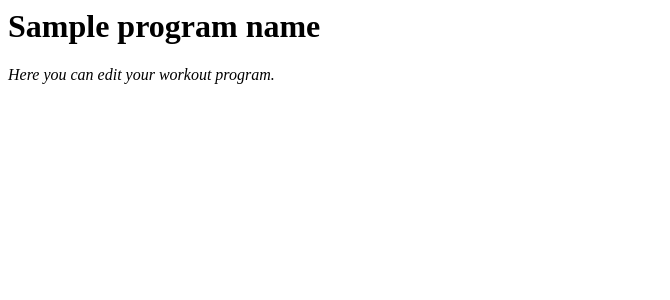
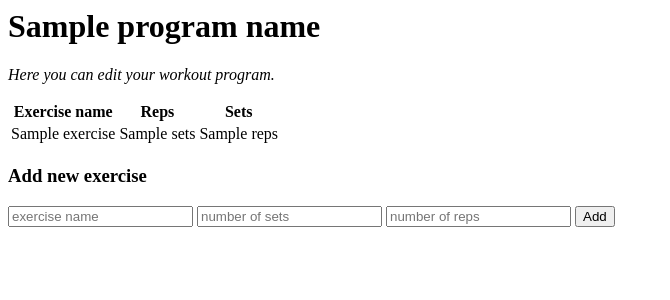
Before and after one commit to hurbios/gym-logger, a Flask app: template templates/edit-program.html in a window 1280 px wide. Shown: the top 300 px of the page, without its empty margins (0-670 px from the left). Run offline with Flask 3, Linux system fonts and the light colour scheme; the template is opened without the code that fills it: most values are stand-ins (such as "Sample title", 1, 10 or a date in 2020).

Commit message:
Refector and add exercise creation

```diff
--- a/app.py
+++ b/app.py
@@ -11,7 +11,7 @@ app.config["SQLALCHEMY_TRACK_MODIFICATIONS"] = False
 db = SQLAlchemy(app)
 app.secret_key = getenv("SECRET_KEY")
 
-
+#### Landing page ####
 @app.route("/")
 def index():
   programs = []
@@ -20,35 +20,38 @@ def index():
     programs = result.fetchall()
   return render_template("index.html", programs = programs)
 
+#### AUTH ####
 @app.route("/login", methods=["POST"])
 def login():
-    username = request.form["username"]
-    password = request.form["password"]
+  username = request.form["username"]
+  password = request.form["password"]
 
-    result = db.session.execute(text('SELECT id,password FROM users WHERE username = :username'), {"username":username})
-    resultArr = result.fetchone()
-    if(resultArr and len(resultArr)>0):
-      user_id = resultArr[0]
-      pwhash = resultArr[1]
-      if (check_password_hash(pwhash=pwhash, password=password)):
-        session["username"] = username
-        session["user_id"] = user_id
-    return redirect("/")
+  result = db.session.execute(text('SELECT id,password FROM users WHERE username = :username'), {"username":username})
+  resultArr = result.fetchone()
+  if(resultArr and len(resultArr)>0):
+    user_id = resultArr[0]
+    pwhash = resultArr[1]
+    if (check_password_hash(pwhash=pwhash, password=password)):
+      session["username"] = username
+      session["user_id"] = user_id
+  return redirect("/")
 
 @app.route("/logout")
 def logout():
-    if("username" in session):
-      del session["username"]
-    return redirect("/")
+  if("username" in session):
+    del session["username"]
+  return redirect("/")
 
+
+#### USER CREATION ####
 @app.route("/create-user")
-def createUser():
+def create_user():
   if("username" in session):
       return redirect("/")
   return render_template("create-user.html")
 
 @app.route("/api/create-user", methods=["POST"])
-def createUserApi():
+def create_user_api():
   if("username" in session):
       return redirect("/")
   username = request.form["username"]
@@ -61,29 +64,46 @@ def createUserApi():
   session["user_id"] = user_id
   return redirect("/")
 
+
+#### PROGRAM ENDPOINTS ####
 @app.route("/create-program")
-def createProgram():
-    if("username" not in session):
-      return redirect("/")
-    print(session)
-    return render_template("create-new-program.html")
+def create_program():
+  if("username" not in session):
+    return redirect("/")
+  print(session)
+  return render_template("create-new-program.html")
 
 @app.route("/api/create-program", methods=["POST"])
-def createProgramApi():
-    if("username" not in session):
-      return redirect("/")
-    name = request.form['programName']
-    result = db.session.execute(text('INSERT INTO programs (name, userId) VALUES (:name, :user) RETURNING id'), {"name":name, "user": session["user_id"]})
-    poll_id = result.fetchone()[0]
-    db.session.commit()
-    return redirect("/edit-program/"+str(poll_id))
+def create_program_api():
+  if("username" not in session):
+    return redirect("/")
+  name = request.form['programName']
+  result = db.session.execute(text('INSERT INTO programs (name, userId) VALUES (:name, :user) RETURNING id'), {"name":name, "user": session["user_id"]})
+  poll_id = result.fetchone()[0]
+  db.session.commit()
+  return redirect("/edit-program/"+str(poll_id))
 
 @app.route("/edit-program/<int:id>")
-def editProgram(id):
-    if("username" not in session):
-      return redirect("/")
-    result = db.session.execute(text('SELECT id, name FROM programs WHERE id = :id AND userId = :user'), {"id":id, "user": session["user_id"]})
-    program = result.fetchone()
-    if(not program or len(program) < 1):
-        return redirect("/")
-    return render_template("edit-program.html", programName = program[1])
+def edit_program(id):
+  if("username" not in session):
+    return redirect("/")
+  result = db.session.execute(text('SELECT id, name FROM programs WHERE id = :id AND userId = :user'), {"id":id, "user": session["user_id"]})
+  program = result.fetchone()
+  result = db.session.execute(text('SELECT id, name, sets, reps FROM exercises WHERE program_id = :id AND user_id = :user'), {"id":id, "user": session["user_id"]})
+  exercises = result.fetchall()
+  if(not program or len(program) < 1):
+    return redirect("/")
+  return render_template("edit-program.html", program_name = program[1], program_id = id, exercises=exercises)
+
+@app.route("/add-exercise", methods=["POST"])
+def add_exercise():
+  if("username" not in session):
+    return redirect("/")
+  name = request.form["exercise_name"]
+  sets = request.form["exercise_sets"]
+  reps = request.form["exercise_reps"]
+  program_id = request.form["program_id"] # TODO: validate that program belongs to the user
+  sql = text("INSERT INTO exercises (name, reps, sets, program_id, user_id) VALUES (:name, :reps, :sets, :program_id, :user_id) RETURNING id")
+  exercise_id= db.session.execute(sql, { "name": name, "sets": sets, "reps": reps, "program_id": program_id, "user_id": session["user_id"] })
+  db.session.commit()
+  return redirect("/edit-program/" + str(program_id))
--- a/templates/edit-program.html
+++ b/templates/edit-program.html
@@ -1,2 +1,26 @@
-<h1>{{ programName }}</h1>
+<h1>{{ program_name }}</h1>
 <i>Here you can edit your workout program.</i>
+<p></p>
+<table>
+  <tr>
+    <th>Exercise name</th>
+    <th>Reps</th>
+    <th>Sets</th>
+  </tr>
+  {% for exercise in exercises %}
+  <tr key="{{ exercise.id }}"">
+    <td>{{ exercise.name }}</td>
+    <td>{{ exercise.sets }}</td>
+    <td>{{ exercise.reps }}</td>
+  </tr>
+  {% endfor %}
+</table>
+
+<form action="/add-exercise" method="POST">
+  <h3>Add new exercise</h3>
+  <input type="text" name="exercise_name" placeholder="exercise name">
+  <input type="number" name="exercise_sets" placeholder="number of sets">
+  <input type="number" name="exercise_reps" placeholder="number of reps">
+  <input type="number" name="program_id" value="{{ program_id }}" hidden>
+  <button type="send">Add</button>
+</form>
```
Also changed, not shown: schema.sql (+9 -0 lines), README.md.
